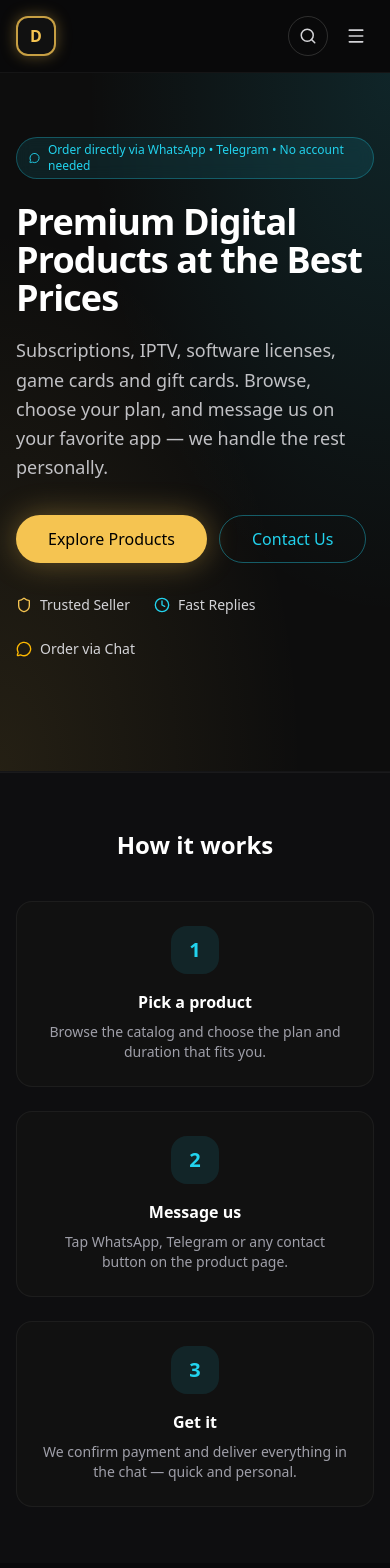
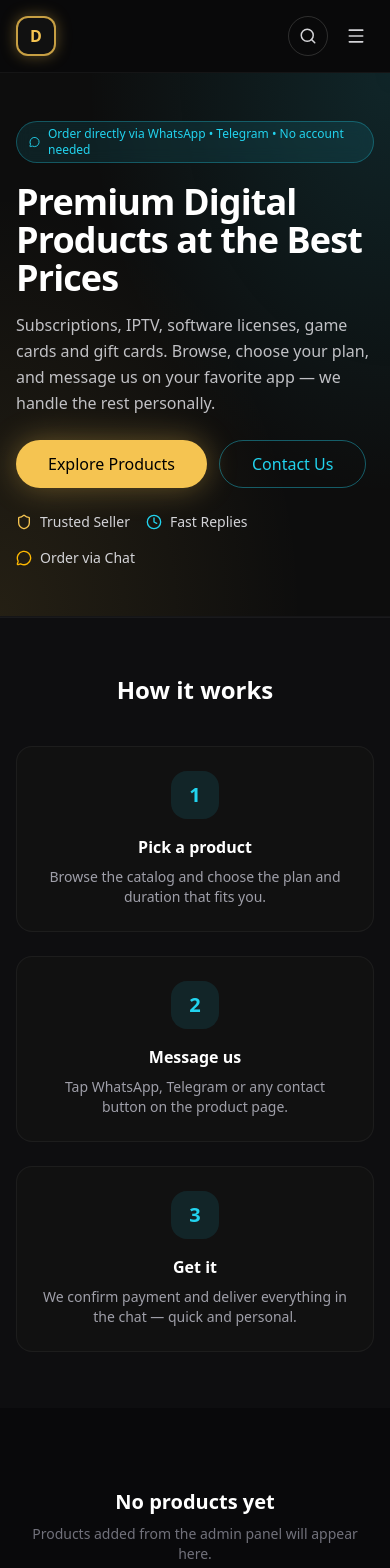
Before and after one commit to OBITOLZ0X/digital-store, a Next.js app: page / in a window 390 px wide. Shown: the top 1568 px of the page. Built offline with nearby package versions, Linux system fonts and the light colour scheme.

Commit message:
Per-device (PC/phone) section visibility, hero trending toggle+device options, category image fix, mobile hero slider sizing

```diff
--- a/src/app/api/admin/settings/route.ts
+++ b/src/app/api/admin/settings/route.ts
@@ -22,11 +22,14 @@ export async function PATCH(req: NextRequest) {
   if (body.heroSubtitle !== undefined) store.settings.heroSubtitle = String(body.heroSubtitle)
   if (body.heroCtaText !== undefined) store.settings.heroCtaText = String(body.heroCtaText)
   if (body.heroImages !== undefined) store.settings.heroImages = Array.isArray(body.heroImages) ? body.heroImages.map(String) : []
+  if (body.heroTrending !== undefined) store.settings.heroTrending = !!body.heroTrending
+  if (body.heroTrendingDesktop !== undefined) store.settings.heroTrendingDesktop = !!body.heroTrendingDesktop
+  if (body.heroTrendingMobile !== undefined) store.settings.heroTrendingMobile = !!body.heroTrendingMobile
   if (body.sections !== undefined && Array.isArray(body.sections)) {
-    const incoming = body.sections as { key: string; title?: string; visible?: boolean; sort?: number }[]
+    const incoming = body.sections as { key: string; title?: string; visible?: boolean; show_desktop?: boolean; show_mobile?: boolean; sort?: number }[]
     store.settings.sections = store.settings.sections.map(def => {
       const inc = incoming.find(x => x.key === def.key)
-      return inc ? { ...def, title: inc.title ?? def.title, visible: inc.visible ?? def.visible, sort: inc.sort ?? def.sort } : def
+      return inc ? { ...def, title: inc.title ?? def.title, visible: inc.visible ?? def.visible, show_desktop: inc.show_desktop ?? def.show_desktop, show_mobile: inc.show_mobile ?? def.show_mobile, sort: inc.sort ?? def.sort } : def
     })
   }
   await writeStore(store)
--- a/src/app/components/admin/settings-manager.tsx
+++ b/src/app/components/admin/settings-manager.tsx
@@ -2,16 +2,23 @@
 
 import { useEffect, useRef, useState } from 'react'
 import { Card, CardHeader, CardTitle, CardContent, Button, Input, Label } from '@/app/components/ui/ui'
-import { Loader2, KeyRound, Globe, LayoutDashboard, Eye, EyeOff, ArrowUp, ArrowDown, Upload, X, ImageIcon } from 'lucide-react'
+import { Loader2, KeyRound, Globe, LayoutDashboard, Eye, EyeOff, ArrowUp, ArrowDown, Upload, X, ImageIcon, Monitor, Smartphone } from 'lucide-react'
 import { apiGet, apiSend } from './api'
 
-interface SectionConfig { key: string; label: string; title: string; visible: boolean; sort: number }
+interface SectionConfig { key: string; label: string; title: string; visible: boolean; show_desktop: boolean; show_mobile: boolean; sort: number }
 interface Settings {
   siteName: string; tagline: string; currency: string
   heroBadge: string; heroTitle: string; heroSubtitle: string; heroCtaText: string
   heroImages: string[]
+  heroTrending: boolean
+  heroTrendingDesktop: boolean
+  heroTrendingMobile: boolean
   sections: SectionConfig[]
 }
+
+const stOnCls = () => 'border-emerald-500/30 bg-emerald-500/10 text-emerald-400'
+const stOffCls = () => 'border-white/10 bg-transparent text-zinc-500'
+const stOn = (b: boolean | undefined) => b !== false
 
 export function SettingsManager() {
   const [settings, setSettings] = useState<Settings | null>(null)
@@ -105,6 +112,9 @@ export function SettingsManager() {
         heroSubtitle: settings!.heroSubtitle,
         heroCtaText: settings!.heroCtaText,
         heroImages: settings!.heroImages,
+        heroTrending: settings!.heroTrending,
+        heroTrendingDesktop: settings!.heroTrendingDesktop,
+        heroTrendingMobile: settings!.heroTrendingMobile,
         sections: settings!.sections,
       })
       setHeroMsg('Saved ✓'); setTimeout(() => setHeroMsg(null), 2500)
@@ -238,18 +248,50 @@ export function SettingsManager() {
             </div>
 
             <div className="pt-3 border-t border-white/10">
-              <Label className="mb-2 block">Homepage sections — visibility, title &amp; order</Label>
+              <Label className="mb-2 block">Trending slider (hero right side — most visited products)</Label>
+              <div className="flex flex-wrap items-center gap-2">
+                <button type="button" onClick={() => setSettings(st => ({ ...st!, heroTrending: !st!.heroTrending }))}
+                  className={`rounded-xl border px-3 py-2 text-xs font-medium transition ${stOn(settings.heroTrending) ? stOnCls() : stOffCls()}`}>
+                  {settings.heroTrending ? '✓ Shown' : 'Hidden'} — master
+                </button>
+                <span className="text-zinc-600 text-xs">on</span>
+                <button type="button" disabled={!settings.heroTrending} onClick={() => setSettings(st => ({ ...st!, heroTrendingDesktop: !st!.heroTrendingDesktop }))}
+                  className={`rounded-xl border px-3 py-2 text-xs font-medium transition disabled:opacity-40 ${stOn(settings.heroTrendingDesktop) ? stOnCls() : stOffCls()}`}>
+                  <Monitor className="inline h-3.5 w-3.5 mr-1" />PC {settings.heroTrendingDesktop ? '✓' : '✗'}
+                </button>
+                <button type="button" disabled={!settings.heroTrending} onClick={() => setSettings(st => ({ ...st!, heroTrendingMobile: !st!.heroTrendingMobile }))}
+                  className={`rounded-xl border px-3 py-2 text-xs font-medium transition disabled:opacity-40 ${stOn(settings.heroTrendingMobile) ? stOnCls() : stOffCls()}`}>
+                  <Smartphone className="inline h-3.5 w-3.5 mr-1" />Phone {settings.heroTrendingMobile ? '✓' : '✗'}
+                </button>
+              </div>
+            </div>
+
+            <div className="pt-3 border-t border-white/10">
+              <Label className="mb-1 block">Homepage sections — visibility, title &amp; order</Label>
+              <p className="text-[11px] text-zinc-600 mb-2">PC = medium+ screens, Phone = small screens. Hide a section everywhere with the master Shown/Hidden.</p>
               <div className="space-y-2">
                 {orderedSections.map((sec, i) => (
                   <div key={sec.key} className="flex items-center gap-2 rounded-xl border border-white/5 bg-white/[0.02] p-2.5">
                     <Button type="button" variant="ghost" size="icon" onClick={() => moveSection(sec.key, -1)} disabled={i === 0} className="h-7 w-7 text-zinc-500 hover:text-white"><ArrowUp className="h-3.5 w-3.5" /></Button>
                     <Button type="button" variant="ghost" size="icon" onClick={() => moveSection(sec.key, 1)} disabled={i === orderedSections.length - 1} className="h-7 w-7 text-zinc-500 hover:text-white"><ArrowDown className="h-3.5 w-3.5" /></Button>
                     <span className="text-xs text-zinc-500 w-24 shrink-0">{sec.label}</span>
-                    <Input value={sec.title} onChange={e => setSettings(s => ({ ...s!, sections: s!.sections.map(x => x.key === sec.key ? { ...x, title: e.target.value } : x) }))} className="flex-1 h-8 text-xs" placeholder="Section title" />
-                    <button type="button" onClick={() => setSettings(s => ({ ...s!, sections: s!.sections.map(x => x.key === sec.key ? { ...x, visible: !x.visible } : x) }))}
-                      className={`shrink-0 rounded-lg px-2.5 py-1.5 text-xs font-medium border transition ${sec.visible ? 'border-emerald-500/30 bg-emerald-500/10 text-emerald-400' : 'border-white/10 bg-transparent text-zinc-500'}`}>
-                      {sec.visible ? <span className="flex items-center gap-1"><Eye className="h-3 w-3" /> Shown</span> : <span className="flex items-center gap-1"><EyeOff className="h-3 w-3" /> Hidden</span>}
-                    </button>
+                    <Input value={sec.title} onChange={e => setSettings(s => ({ ...s!, sections: s!.sections.map(x => x.key === sec.key ? { ...x, title: e.target.value } : x) }))} className="flex-1 h-8 text-xs min-w-24" placeholder="Section title" />
+                    <div className="flex items-center gap-1 shrink-0">
+                      <button type="button" disabled={!sec.visible} onClick={() => setSettings(s => ({ ...s!, sections: s!.sections.map(x => x.key === sec.key ? { ...x, show_desktop: !x.show_desktop } : x) }))}
+                        className={`rounded-lg px-2 py-1.5 text-[10px] font-medium border transition disabled:opacity-35 ${sec.show_desktop ? 'border-[#22d3ee]/40 bg-[#22d3ee]/10 text-[#22d3ee]' : 'border-white/10 text-zinc-500'}`}
+                        title="Show on PC">
+                        <Monitor className="inline h-3 w-3" />
+                      </button>
+                      <button type="button" disabled={!sec.visible} onClick={() => setSettings(s => ({ ...s!, sections: s!.sections.map(x => x.key === sec.key ? { ...x, show_mobile: !x.show_mobile } : x) }))}
+                        className={`rounded-lg px-2 py-1.5 text-[10px] font-medium border transition disabled:opacity-35 ${sec.show_mobile ? 'border-[#22d3ee]/40 bg-[#22d3ee]/10 text-[#22d3ee]' : 'border-white/10 text-zinc-500'}`}
+                        title="Show on Phone">
+                        <Smartphone className="inline h-3 w-3" />
+                      </button>
+                      <button type="button" onClick={() => setSettings(s => ({ ...s!, sections: s!.sections.map(x => x.key === sec.key ? { ...x, visible: !x.visible } : x) }))}
+                        className={`shrink-0 rounded-lg px-2.5 py-1.5 text-xs font-medium border transition ${sec.visible ? 'border-emerald-500/30 bg-emerald-500/10 text-emerald-400' : 'border-white/10 bg-transparent text-zinc-500'}`}>
+                        {sec.visible ? <span className="flex items-center gap-1"><Eye className="h-3 w-3" /> Shown</span> : <span className="flex items-center gap-1"><EyeOff className="h-3 w-3" /> Hidden</span>}
+                      </button>
+                    </div>
                   </div>
                 ))}
               </div>
--- a/src/app/components/products/hero-trending.tsx
+++ b/src/app/components/products/hero-trending.tsx
@@ -40,7 +40,7 @@ export function HeroTrending({ products, currency = 'DZD' }: { products: HeroPro
 
   return (
     <div
-      className="relative w-full max-w-[340px] mx-auto lg:mx-0 lg:justify-self-end"
+      className="relative w-full max-w-[230px] sm:max-w-[280px] mx-auto lg:mx-0 lg:max-w-[340px] lg:justify-self-end"
       onMouseEnter={() => setPaused(true)}
       onMouseLeave={() => setPaused(false)}
     >
--- a/src/app/components/products/image-slider.tsx
+++ b/src/app/components/products/image-slider.tsx
@@ -14,6 +14,7 @@ export function ImageSlider({
   aspect = 'aspect-[4/3]',
   autoMs = 0, // 0 = manual only; >0 = auto-advance interval
   showDots = true,
+  fill = false, // when true, fills the positioned parent (absolute inset-0)
 }: {
   images: string[]
   alt: string
@@ -21,6 +22,7 @@ export function ImageSlider({
   aspect?: string
   autoMs?: number
   showDots?: boolean
+  fill?: boolean
 }) {
   const safe = images.length ? images : ['']
   const [index, setIndex] = useState(0)
@@ -43,7 +45,7 @@ export function ImageSlider({
   }, [autoMs, safe.length, tick])
 
   return (
-    <div className={`group/slider relative overflow-hidden rounded-2xl ${aspect} ${className}`}>
+    <div className={`group/slider overflow-hidden rounded-2xl ${fill ? 'absolute inset-0' : `relative ${aspect}`} ${className}`}>
       {safe.map((src, i) => (
         // eslint-disable-next-line @next/next/no-img-element
         <img
--- a/src/app/components/products/product-card.tsx
+++ b/src/app/components/products/product-card.tsx
@@ -64,7 +64,7 @@ export function CategoryCard({ cat, previewImages = [] }: { cat: { id:string; na
     <Link href={`/categories/${cat.slug}`} className="group relative block overflow-hidden rounded-2xl border border-white/5 bg-[#111] hover:border-[#22d3ee]/40 transition">
       <div className="relative aspect-[4/3] overflow-hidden bg-[#161616]">
         {previewImages.length > 1 ? (
-          <ImageSlider images={previewImages} alt={cat.name} autoMs={3000} showDots={false} aspect="!absolute" className="!rounded-none !border-0 h-full" />
+          <ImageSlider images={previewImages} alt={cat.name} autoMs={3000} showDots={false} fill className="!rounded-none" />
         ) : (
           <img
             src={previewImages[0] || cat.image_url || 'https://images.unsplash.com/photo-1550745165-9bc0b252726f?w=300&h=200&fit=crop'}
--- a/src/app/page.tsx
+++ b/src/app/page.tsx
@@ -48,6 +48,13 @@ export default async function HomePage() {
     .map(p => ({ id: p.id, name: p.name, slug: p.slug, image_url: p.image_url, views: visits[p.slug]?.total || 0, price: p.price }))
     .sort((a, b) => b.views - a.views)
     .slice(0, 5)
+
+  // per-device visibility helper
+  const deviceClass = (d: boolean, m: boolean) =>
+    d && m ? '' : d ? 'hidden md:block' : m ? 'md:hidden' : 'hidden'
+
+  // hero trending slider visibility (master + per device)
+  const heroSliderClass = s.heroTrending === false ? 'hidden' : deviceClass(s.heroTrendingDesktop !== false, s.heroTrendingMobile !== false)
 
   const sectionRenderers: Record<string, () => React.ReactNode> = {
     categories: () => categories.length > 0 ? (
@@ -121,37 +128,47 @@ export default async function HomePage() {
             <div className="absolute inset-0 bg-[radial-gradient(ellipse_at_top_right,_rgba(34,211,238,0.12),transparent_55%),radial-gradient(ellipse_at_bottom_left,_rgba(245,196,81,0.10),transparent_55%)]" />
           </>
         )}
-        <div className={`relative mx-auto max-w-7xl px-4 sm:px-6 lg:px-8 ${heroImages.length ? 'py-24 lg:py-36' : 'py-16 lg:py-24'}`}>
-          <div className="grid lg:grid-cols-[1.2fr_1fr] gap-12 items-center">
+        <div className={`relative mx-auto max-w-7xl px-4 sm:px-6 lg:px-8 ${heroImages.length ? 'py-16 sm:py-24 lg:py-36' : 'py-12 sm:py-16 lg:py-24'}`}>
+          <div className="grid lg:grid-cols-[1.2fr_1fr] gap-8 lg:gap-12 items-center">
             <div className="max-w-2xl">
               {s.heroBadge && (
-              <div className="inline-flex items-center gap-2 rounded-full border border-[#22d3ee]/30 bg-[#22d3ee]/10 px-3 py-1 text-xs text-[#22d3ee] mb-6 backdrop-blur">
+                <div className="inline-flex items-center gap-2 rounded-full border border-[#22d3ee]/30 bg-[#22d3ee]/10 px-3 py-1 text-xs text-[#22d3ee] mb-5 sm:mb-6 backdrop-blur">
                   <MessageCircle className="h-3 w-3" /> {s.heroBadge}
                 </div>
               )}
-            <h1 className="text-4xl lg:text-6xl font-black tracking-tight text-white leading-[1.05]">
+              <h1 className="text-4xl sm:text-5xl lg:text-6xl font-black tracking-tight text-white leading-[1.05]">
                 {s.heroTitle.split('|').map((part, i) => (
                   <span key={i} className={i % 2 === 1 ? 'bg-gradient-to-r from-[#f5c451] to-[#fbbf24] bg-clip-text text-transparent' : ''}>{part.trim()}{i < s.heroTitle.split('|').length - 1 ? ' ' : ''}</span>
                 ))}
               </h1>
-            <p className="mt-5 text-lg text-zinc-300/90 leading-relaxed">{s.heroSubtitle}</p>
-            <div className="mt-8 flex flex-wrap gap-3">
+              <p className="mt-4 sm:mt-5 text-base sm:text-lg text-zinc-300/90 leading-relaxed">{s.heroSubtitle}</p>
+              <div className="mt-6 sm:mt-8 flex flex-wrap gap-3">
                 <Link href="/shop"><Button size="lg" className="rounded-full px-8 bg-[#f5c451] text-black hover:bg-[#ffd76e] shadow-[0_0_30px_rgba(245,196,81,0.35)] border-0">{s.heroCtaText || 'Explore Products'}</Button></Link>
                 <Link href="/contact"><Button size="lg" className="rounded-full px-8 border-[#22d3ee]/40 text-[#22d3ee] hover:bg-[#22d3ee]/10 hover:text-[#22d3ee]" variant="outline">Contact Us</Button></Link>
               </div>
-            <div className="mt-8 flex flex-wrap items-center gap-6 text-sm">
+              <div className="mt-6 sm:mt-8 flex flex-wrap items-center gap-4 sm:gap-6 text-sm">
                 <div className="flex items-center gap-2 text-zinc-300"><Shield className="h-4 w-4 text-[#f5c451]"/> Trusted Seller</div>
                 <div className="flex items-center gap-2 text-zinc-300"><Clock className="h-4 w-4 text-[#22d3ee]"/> Fast Replies</div>
                 <div className="flex items-center gap-2 text-zinc-300"><MessageCircle className="h-4 w-4 text-amber-400"/> Order via Chat</div>
               </div>
             </div>
+            {trending.length > 0 && (
+              <div className={heroSliderClass}>
                 <div className="group"><HeroTrending products={trending} currency={currency} /></div>
+              </div>
+            )}
           </div>
         </div>
       </section>
 
-      {/* Ordered, toggleable sections */}
-      {ordered.map(x => x.visible ? sectionRenderers[x.key]?.() : null)}
+      {/* Ordered, toggleable sections (with PC/mobile visibility) */}
+      {ordered.map(x => {
+        if (!x.visible) return null
+        const node = sectionRenderers[x.key]?.()
+        if (!node) return null
+        const cls = deviceClass(x.show_desktop !== false, x.show_mobile !== false)
+        return <div key={x.key} className={cls}>{node}</div>
+      })}
 
       {/* Empty state */}
       {!anyProduct && categories.length === 0 && (
--- a/src/lib/store.ts
+++ b/src/lib/store.ts
@@ -72,6 +72,9 @@ export interface StoreSettings {
   heroSubtitle: string // paragraph under the title
   heroCtaText: string // primary button label
   heroImages: string[] // Netflix-style backdrop images (cycled as slider)
+  heroTrending: boolean // show the trending-products slider in the hero
+  heroTrendingDesktop: boolean
+  heroTrendingMobile: boolean
   sections: SectionConfig[] // ordered, toggleable homepage sections
 }
 
@@ -79,7 +82,9 @@ export interface SectionConfig {
   key: string // 'categories' | 'featured' | 'popular' | 'newest' | 'howitworks'
   label: string // admin-facing label
   title: string // section heading shown to visitors
-  visible: boolean
+  visible: boolean // master switch
+  show_desktop: boolean // render on md+ screens
+  show_mobile: boolean // render on small screens
   sort: number
 }
 
@@ -101,11 +106,11 @@ const DATA_DIR = process.env.DATA_DIR || path.join(process.cwd(), 'data')
 const DATA_FILE = path.join(DATA_DIR, 'store.data.json')
 
 export const DEFAULT_SECTIONS: SectionConfig[] = [
-  { key: 'categories', label: 'Categories', title: 'Browse Categories', visible: true, sort: 1 },
-  { key: 'featured', label: 'Featured', title: 'Featured', visible: true, sort: 2 },
-  { key: 'popular', label: 'Popular', title: 'Popular', visible: true, sort: 3 },
-  { key: 'newest', label: 'New Arrivals', title: 'New Arrivals', visible: true, sort: 4 },
-  { key: 'howitworks', label: 'How it works', title: 'How it works', visible: true, sort: 5 },
+  { key: 'categories', label: 'Categories', title: 'Browse Categories', visible: true, show_desktop: true, show_mobile: true, sort: 1 },
+  { key: 'featured', label: 'Featured', title: 'Featured', visible: true, show_desktop: true, show_mobile: true, sort: 2 },
+  { key: 'popular', label: 'Popular', title: 'Popular', visible: true, show_desktop: true, show_mobile: true, sort: 3 },
+  { key: 'newest', label: 'New Arrivals', title: 'New Arrivals', visible: true, show_desktop: true, show_mobile: true, sort: 4 },
+  { key: 'howitworks', label: 'How it works', title: 'How it works', visible: true, show_desktop: true, show_mobile: true, sort: 5 },
 ]
 
 export const DEFAULT_SETTINGS: StoreSettings = {
@@ -118,6 +123,9 @@ export const DEFAULT_SETTINGS: StoreSettings = {
   heroSubtitle: 'Subscriptions, IPTV, software licenses, game cards and gift cards. Browse, choose your plan, and message us on your favorite app — we handle the rest personally.',
   heroCtaText: 'Explore Products',
   heroImages: [],
+  heroTrending: true,
+  heroTrendingDesktop: true,
+  heroTrendingMobile: true,
   sections: DEFAULT_SECTIONS,
 }
 
@@ -162,7 +170,17 @@ function normalizeSettings(s: Partial<StoreSettings> | undefined): StoreSettings
   if (!Array.isArray(merged.heroImages)) merged.heroImages = []
   // keep section list in sync with defaults (new keys get added, removed keys dropped)
   const byKey = new Map(merged.sections.map(x => [x.key, x]))
-  merged.sections = DEFAULT_SECTIONS.map(def => ({ ...def, ...(byKey.get(def.key) || {}) })).sort((a, b) => a.sort - b.sort)
+  merged.sections = DEFAULT_SECTIONS.map(def => {
+    const inc = byKey.get(def.key) || {}
+    return {
+      ...def, ...inc,
+      show_desktop: inc.show_desktop ?? def.show_desktop,
+      show_mobile: inc.show_mobile ?? def.show_mobile,
+    }
+  }).sort((a, b) => a.sort - b.sort)
+  if (typeof (merged as any).heroTrending !== 'boolean') (merged as any).heroTrending = true
+  if (typeof (merged as any).heroTrendingDesktop !== 'boolean') (merged as any).heroTrendingDesktop = true
+  if (typeof (merged as any).heroTrendingMobile !== 'boolean') (merged as any).heroTrendingMobile = true
   return merged
 }
 
```
Lines whose indentation alone changed are shown as unchanged.
